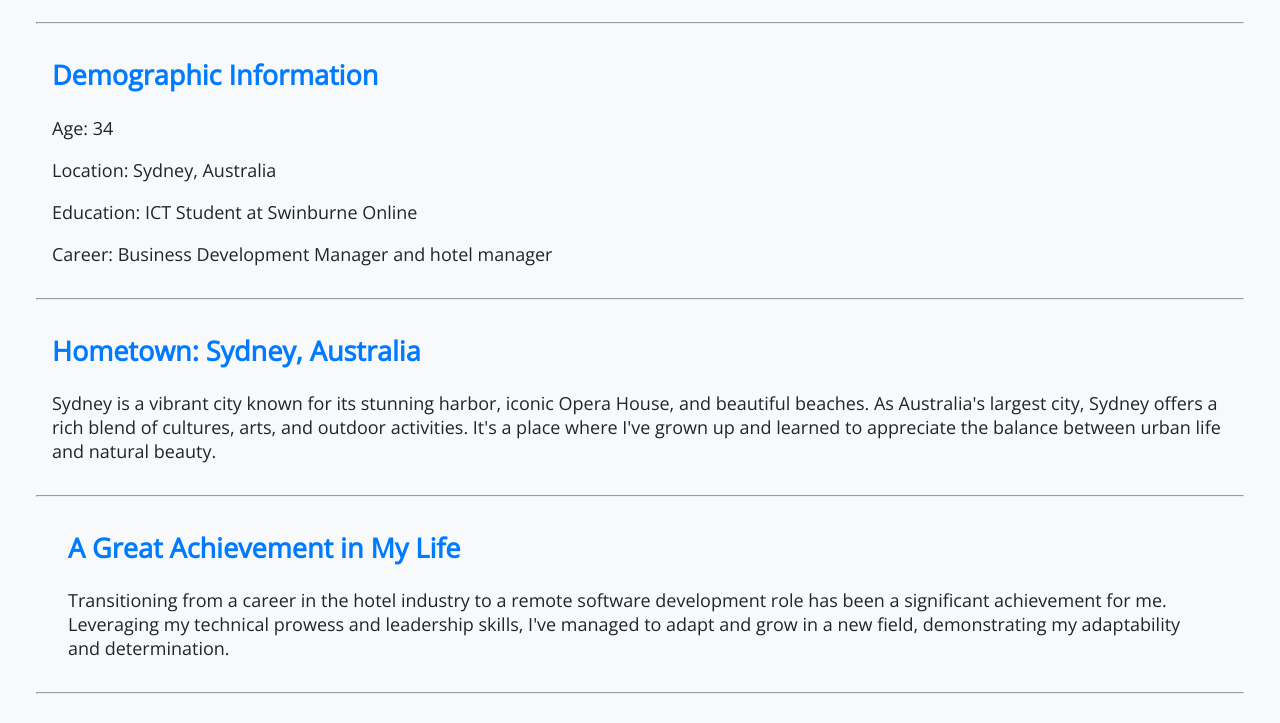
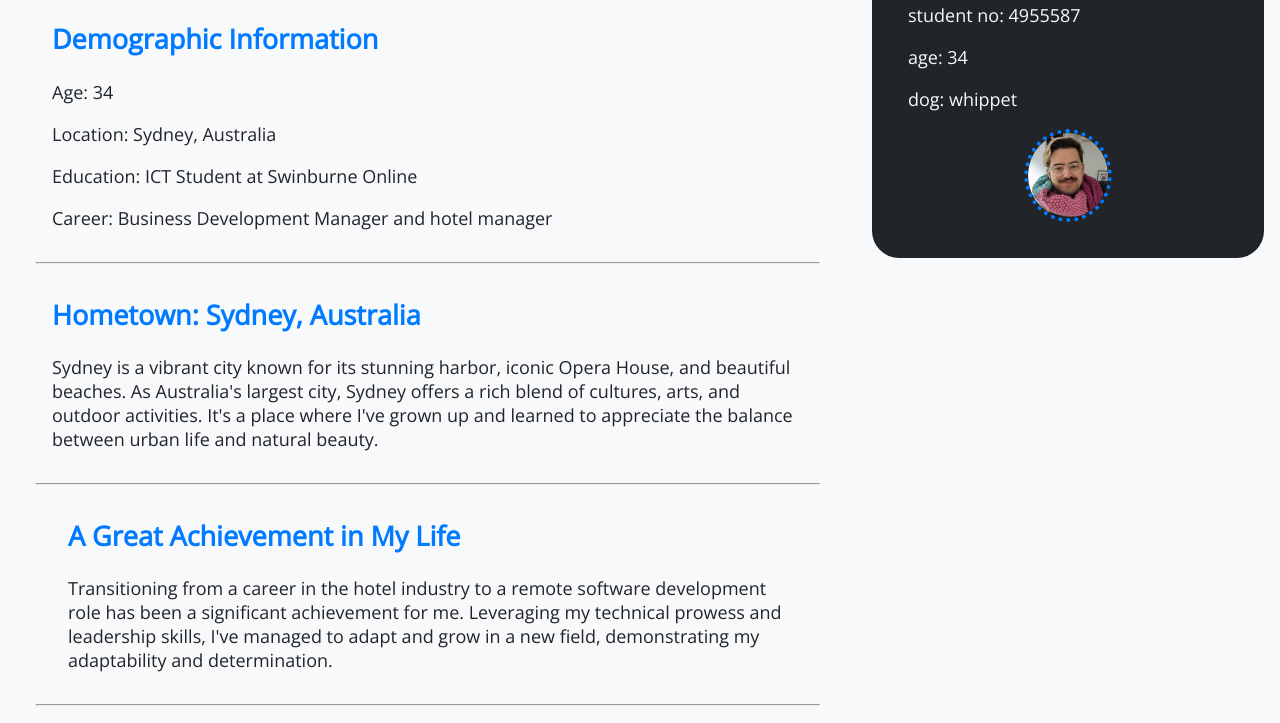
Before and after one commit to LucasGriffinDev/Assignment-3-Project-1, a plain HTML site: page aboutme.html in a window 1280 px wide. Shown: the part 225-948 px from the top of the page. Drawn offline with nearby package versions, Linux system fonts and the light colour scheme.

Commit message:
dekstop css needs work

```diff
--- a/aboutme.html
+++ b/aboutme.html
@@ -7,8 +7,6 @@
     <link href="https://fonts.googleapis.com/css2?family=Open+Sans&display=swap" rel="stylesheet">
     <link rel="stylesheet" href="./style/mobile.css">
     <link rel="stylesheet" href="./style/desktop.css" media="screen and (min-width: 768px)">
-    <script src="script/index.js"></script>
-
 </head>
 <body>
     <header>
@@ -24,6 +22,9 @@
             </nav>
         </div>
     </header>
+    <div class="content-container">
+
+
     <main class="fade-in">
         <h1>My name is Lucas Griffin</h1>
         <p>student number: 4955587</p>
@@ -88,6 +89,7 @@
             <img src="images/headshot.jpg" alt="headshot">
         </div>
     </aside>
+</div>
     <footer>
         <p>Lucas Griffin</p>
         <p>student number: 4955587</p>
--- a/script/index.js
+++ /dev/null
@@ -1,11 +0,0 @@
-document.addEventListener('mousemove', (e) => {
-    const aside = document.querySelector('aside');
-    const windowHeight = window.innerHeight;
-    const asideHeight = aside.offsetHeight;
-    let topPosition = e.clientY - (asideHeight / 2);
-
-    if (topPosition < 0) topPosition = 0;
-    if (topPosition + asideHeight > windowHeight) topPosition = windowHeight - asideHeight;
-
-    aside.style.top = topPosition + "px";
-});
--- a/style/desktop.css
+++ b/style/desktop.css
@@ -5,6 +5,7 @@ body {
 }
 
 /* Navigation Adjustments */
+
 
 
 .nav-bar {
@@ -58,10 +59,40 @@ body {
 
 }
 
+/* adjustment for main/aside */
+
+.content-container {
+    display: flex;
+    justify-content: space-between;
+    align-items: flex-start;
+    padding: 2em 0;
+}
+
+main {
+    flex: 1; /* Allows main to grow and take up available space */
+    max-width: 70%;
+    margin-top: 0; /* Resetting the margin-top as it was set in mobile CSS */
+    padding: 2em;
+}
+
+aside {
+    max-width: 25%;
+    margin-left: 5%; /* Spacing between main and aside */
+    display: flex;
+    flex-direction: column;
+    justify-content: center;
+    align-items: center;
+    border-radius: 1.5em;
+    background-color: var(--color1);
+    color: var(--color2);
+    padding: 2em;
+}
+
+
 /* Adjustments for images */
 img {
-    max-width: 100%;
-    height: auto;
+    display: block;
+    margin: 0 auto;
 }
 
 
--- a/style/mobile.css
+++ b/style/mobile.css
@@ -30,7 +30,9 @@ footer {
     align-items: center;
     background-color: var(--color1);
     color: var(--color2);
-    padding: 2em;
+    padding: 0.5em;
+    font-size: 0.8em;
+    line-height: 0.5em;
     margin-top: auto;
 }
 
@@ -220,10 +222,12 @@ nav ul li {
 /* images */
 
 img {
-    width: 25%;
+    max-width: 25%;
     height: auto;
     margin: 0 auto;
     display: block;
+    object-fit: cover;
+    object-position: center;
     border-radius: 50%;
     border: var(--color3) dotted 4px;
  }
```
